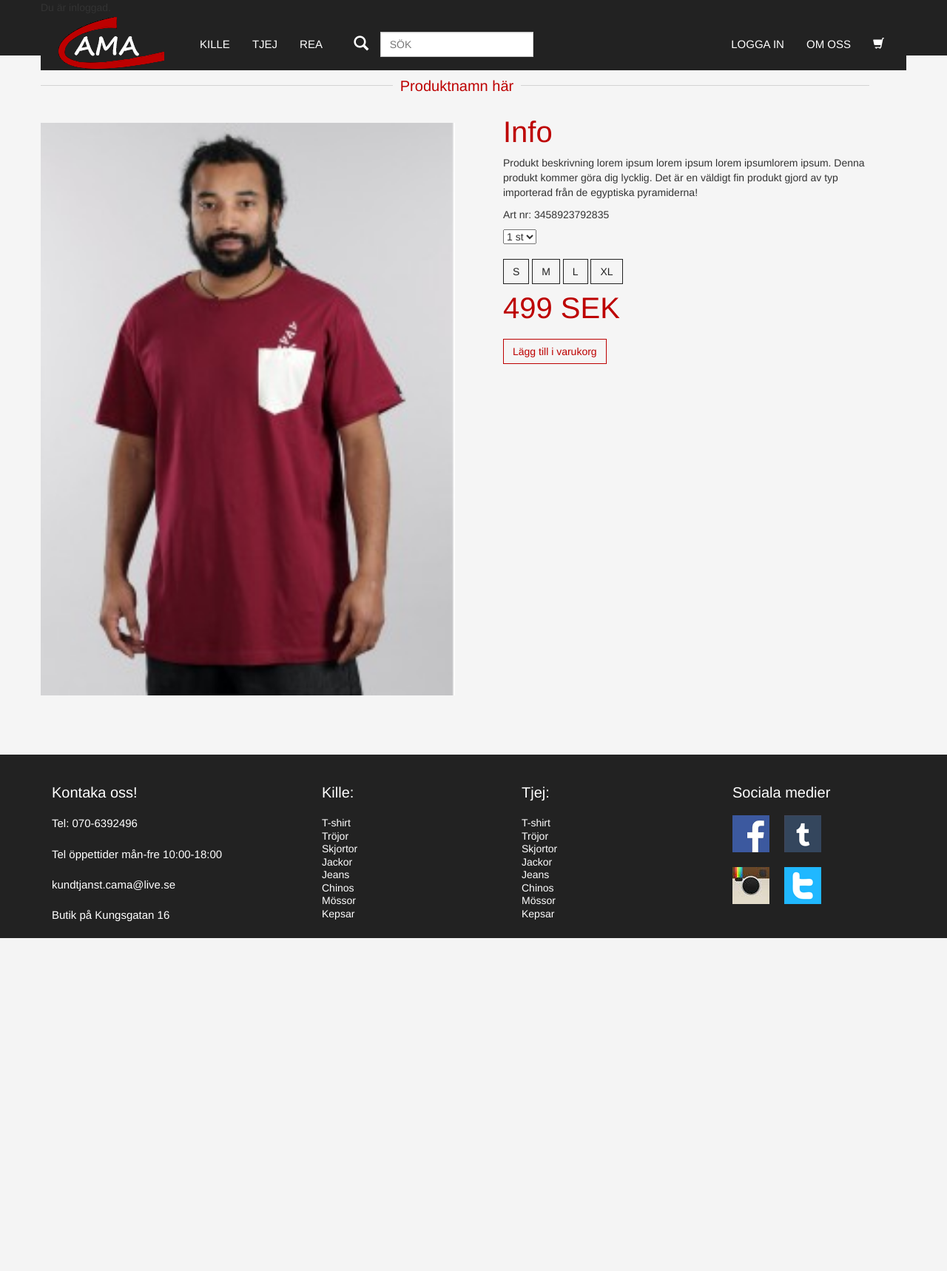
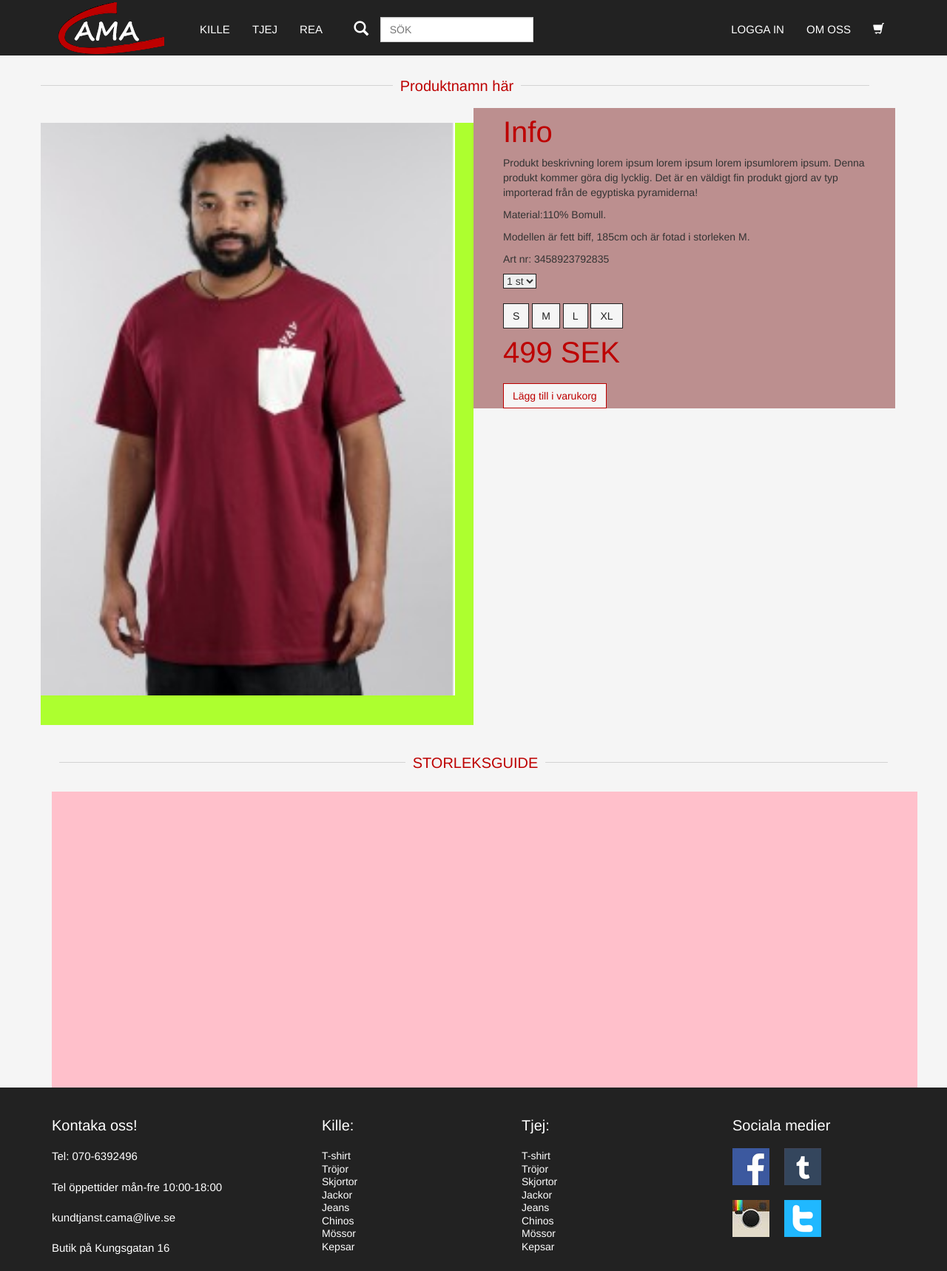
Before and after one commit to cama2014/Camaalbin, a PHP site: page /produktsida2.php in a window 1280 px wide. Shown: the whole page at 74% size. Before the commit the page ends 1268 px from the top, so only its background shows below. Run offline with PHP 8.4, Linux system fonts and the light colour scheme; the visitor is signed in with stand-in values (Sample User, id 1); some libraries are stand-ins or nearby versions.

Commit message:
#29 11-02-15

```diff
--- a/nav.php
+++ b/nav.php
@@ -6,8 +6,8 @@
 
         <!--nav-->
         <?php
-        include 'LoginPHP.php';
-        ?>
+//        include 'LoginPHP.php';
+//        ?>
         <nav class="navbar navbar-default" role="navigation">
             <div class="container-fluid">
                 <!-- Brand and toggle get grouped for better mobile display -->
--- a/produktsida2.css
+++ b/produktsida2.css
@@ -27,6 +27,7 @@
     margin-top:20px;
     margin-bottom:40px;
     padding-left:0px;
+    background-color: greenyellow;
 
 }
 .col-lg-6.section img{
@@ -45,6 +46,7 @@ h4,h5{
 .col-lg-6.sectiontwo{
 
     padding-left: 40px;
+    background-color: rosybrown;
 
 }
 
@@ -102,3 +104,18 @@ h5{
     text-align: center;
 
 }
+
+keygen, select, select[size="0"], select[size="1"] {
+border-radius: 0px;
+border-color: #222;
+}
+
+
+.test{
+
+    width: 1170px;
+    height: 400px;
+    background-color: pink;
+    margin-top: 50px;
+    padding-left: 0px;
+}
--- a/produktsida2.php
+++ b/produktsida2.php
@@ -55,6 +55,8 @@
                         <h5>Info</h5>
                         <p>Produkt beskrivning lorem ipsum lorem ipsum lorem ipsumlorem ipsum.
                             Denna produkt kommer göra dig lycklig. Det är en väldigt fin produkt gjord av typ importerad från de egyptiska pyramiderna!</p>
+                        <p>Material:110% Bomull.</p>
+                        <p>Modellen är fett biff, 185cm och är fotad i storleken M.</p>
                         <p>Art nr: 3458923792835</p>
 
 
@@ -82,8 +84,22 @@
                         <a class="btn btn-primary huvud-button button-köp" href="#" role="button">Lägg till i varukorg</a>
                     </div>
                 </div>
+
+
+                <div class="col-lg-12">
+            <div class="headline-container">
+                <div class="col-lg-12 RN ">
+                    <div class="headline"><h3><span class="headline-center">STORLEKSGUIDE</span></div></h3>
+                </div>
             </div>
+
+            <div class="test"></div>
+            </div>
+
+            </div>
+
         </div>
+
 
         <!--footer-->
         <?php include 'footer.php'; ?>
```
